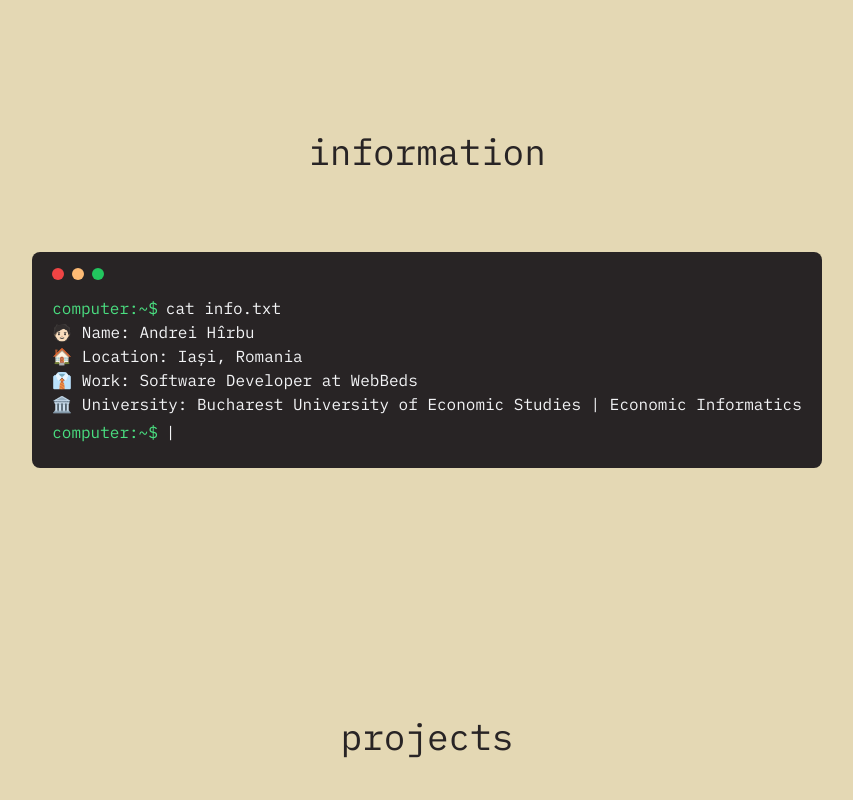
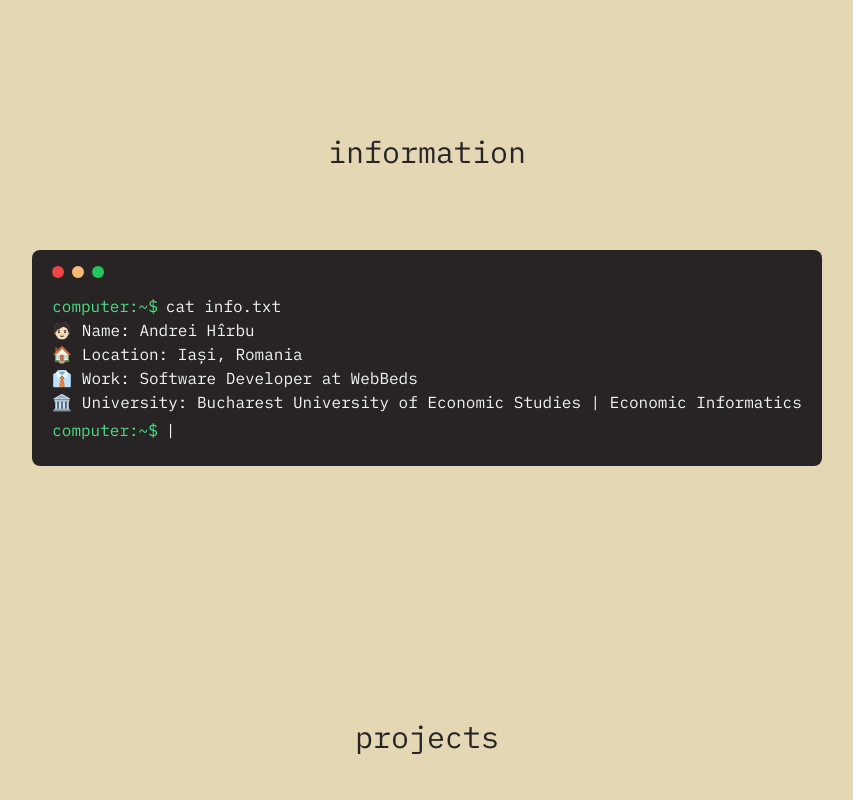
Before and after one commit to andrei-hrb/hirbu, a website built with Vite: page index.html in a window 1280 px wide. Shown: the part 900-1700 px from the top of the page, without its empty margins (213-1066 px from the left). Built offline with nearby package versions, Linux system fonts and the light colour scheme; a web font is replaced by a local one.

Commit message:
change  font sizes

```diff
--- a/index.html
+++ b/index.html
@@ -34,7 +34,7 @@
     </header>
     <main class="container max-w-5xl">
       <section class="flex min-h-screen flex-col items-center justify-center">
-        <h4 class="mb-10 text-4xl md:mb-20">information</h4>
+        <h4 class="mb-10 text-3xl md:mb-20">information</h4>
         <div
           class="overflow-hidden rounded-lg bg-primary-content px-5 pb-6 pt-4 leading-normal text-gray-100"
         >
@@ -61,7 +61,7 @@
         </div>
       </section>
       <section class="flex min-h-screen flex-col items-center justify-center">
-        <h4 class="mb-10 text-4xl md:mb-20">projects</h4>
+        <h4 class="mb-10 text-3xl md:mb-20">projects</h4>
         <ul class="grid gap-10 md:grid-cols-2">
           <li class="card bg-base-100">
             <figure>
@@ -153,7 +153,7 @@
         </h6>
       </section>
       <section class="flex min-h-screen flex-col items-center justify-center">
-        <h4 class="mb-20 text-4xl">contact</h4>
+        <h4 class="mb-20 text-3xl">contact</h4>
         <ul
           class="flex w-full flex-col items-center justify-center gap-10 md:flex-row"
         >
```
